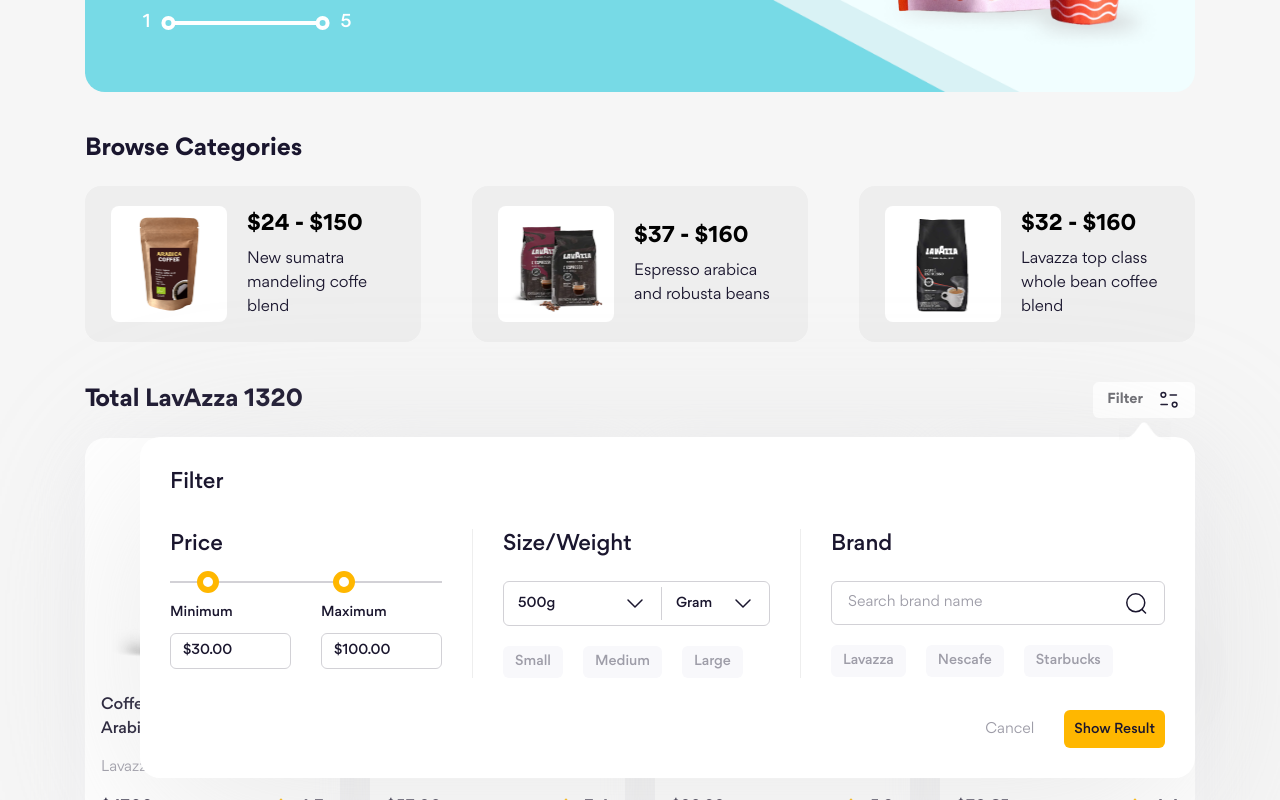
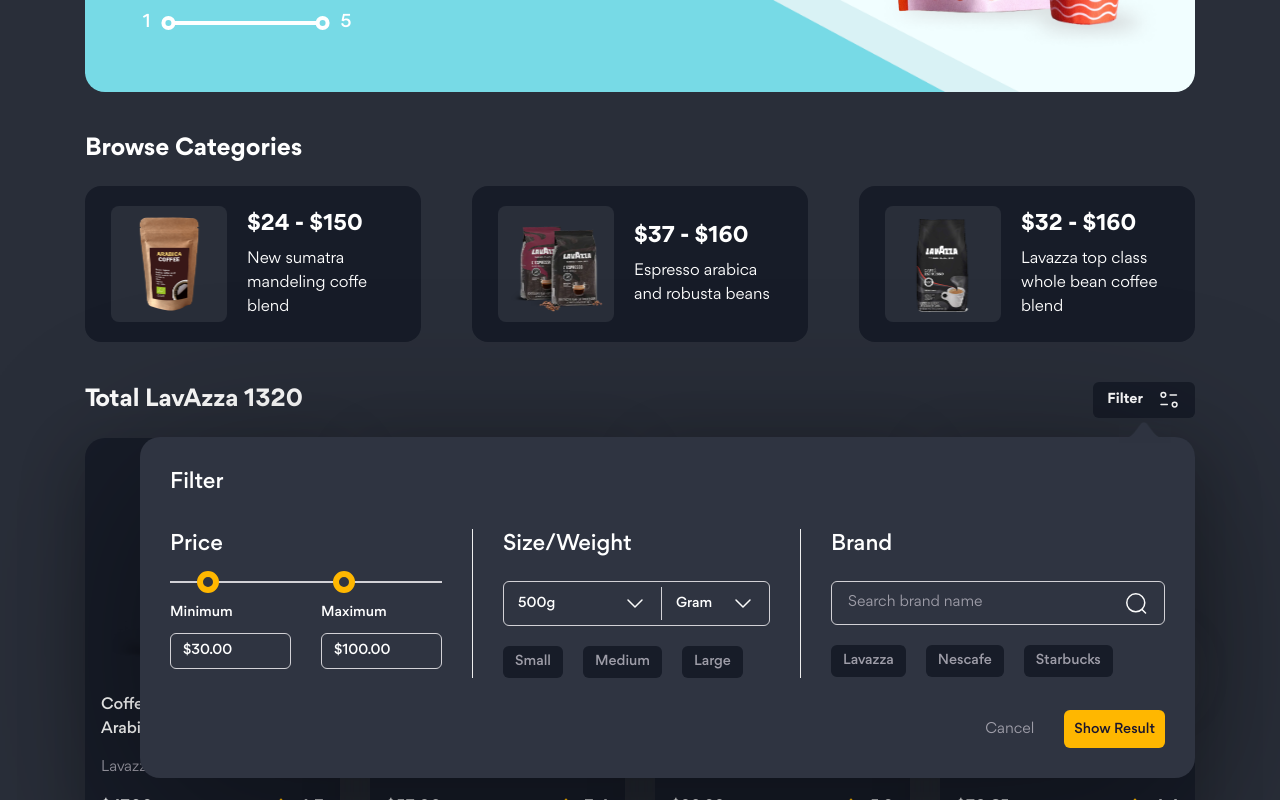
Before and after one commit to HoaiPhuongcoder/Project-08, a website: page index.html in a window 1280 px wide. Both pictures are taken after a click on the button "Filter". Shown: the part 435-1235 px from the top of the page. Drawn offline with Linux system fonts and the light colour scheme; no server answers.

Commit message:
Làm form filter sản phẩm #5

```diff
--- a/assets/js/scripts.js
+++ b/assets/js/scripts.js
@@ -152,7 +152,8 @@
     if (!target) {
       document.body.innerText = `Cần thêm toggle-target cho: ${button.outerHTML}`;
     }
-    button.onclick = () => {
+    button.onclick = (e) => {
+      e.preventDefault();
       if (!$(target)) {
         return (document.body.innerText = `Không tìm thấy phần tử "${target}"`);
       }
@@ -162,6 +163,14 @@
         $(target).classList.toggle("hide", !isHidden);
         $(target).classList.toggle("show", isHidden);
       });
+    };
+    document.onclick = function (e) {
+      if (!e.target.closest(target)) {
+        const isHidden = $(target).classList.contains("hide");
+        if (!isHidden) {
+          button.click();
+        }
+      }
     };
   });
 }
--- a/index.html
+++ b/index.html
@@ -1,5 +1,5 @@
 <!DOCTYPE html>
-<html lang="en" class="">
+<html lang="en" class="dark">
   <head>
     <meta charset="UTF-8" />
     <meta name="viewport" content="width=device-width, initial-scale=1.0" />
@@ -104,15 +104,15 @@
         <div class="home__row">
           <h2 class="home__heading">Total LavAzza 1320</h2>
           <div class="filter-wrap">
-            <button class="filter-btn">
+            <button class="filter-btn js-toggle" toggle-target="#home-filter">
               Filter
               <img src="./assets/icons/filter.svg" alt="" class="filter-btn__icon icon" />
             </button>
-            <div class="filter">
-              <img src="./assets/icons/arrow-up.png" alt="arrow-up" class="filter__arrow" />
+            <div id="home-filter" class="filter hide">
+              <img src="./assets/icons/arrow-up.png" alt="arrow-up" class="filter__arrow icon" />
               <h3 class="filter__heading">Filter</h3>
               <form action="" class="filter__form">
-                <div class="filter__row">
+                <div class="filter__row filter__content">
                   <!-- Filter Column 1 -->
                   <div class="filter__col">
                     <div class="filter__form-label">Price</div>
@@ -145,7 +145,7 @@
                           <img
                             src="./assets/icons/select-arrow.svg"
                             alt="arrow-down"
-                            class="filter__form-select-arrow"
+                            class="filter__form-select-arrow icon"
                           />
                         </div>
                         <div class="filter__form-select">
@@ -153,7 +153,7 @@
                           <img
                             src="./assets/icons/select-arrow.svg"
                             alt="arrow-down"
-                            class="filter__form-select-arrow"
+                            class="filter__form-select-arrow icon"
                           />
                         </div>
                       </div>
@@ -173,7 +173,7 @@
                     <div class="filter__form-group">
                       <div class="filter__form-text-input">
                         <input type="text" name="" id="" placeholder="Search brand name" class="filter__form-input" />
-                        <img src="./assets/icons/search.svg" alt="search" class="filter__form-input-icon" />
+                        <img src="./assets/icons/search.svg" alt="search" class="filter__form-input-icon icon" />
                       </div>
                     </div>
                     <div class="filter__form-group">
@@ -186,8 +186,10 @@
                   </div>
                 </div>
                 <div class="filter__row filter__footer">
-                  <button class="btn btn--text filter__cancel">Cancel</button>
-                  <button class="btn btn--primary filter__submit">Show Result</button>
+                  <button class="btn btn--text filter__cancel js-toggle" toggle-target="#home-filter">Cancel</button>
+                  <button class="btn btn--primary filter__submit js-toggle" toggle-target="#home-filter">
+                    Show Result
+                  </button>
                 </div>
               </form>
             </div>
--- a/scss/base/_base.scss
+++ b/scss/base/_base.scss
@@ -38,6 +38,9 @@
   padding: 0;
   cursor: pointer;
 }
+input {
+  background: transparent;
+}
 .icon {
   filter: var(--icon-color);
 }
--- a/scss/components/_button.scss
+++ b/scss/components/_button.scss
@@ -49,6 +49,7 @@
   }
   &--primary {
     background: #ffb700;
+    color: #1a162e;
   }
   &--outline {
     background: transparent;
--- a/scss/components/_filter-form.scss
+++ b/scss/components/_filter-form.scss
@@ -1,3 +1,4 @@
+@use "../abstracts";
 .filter-wrap {
   position: relative;
   z-index: 1;
@@ -10,11 +11,27 @@
   border-radius: 20px;
   background: var(--filter-form-bg);
   filter: drop-shadow(0px 40px 90px var(--filter-form-shadow));
+  transition: opacity, visibility;
+  transition-duration: 0.2s;
+  @include abstracts.screen(xl) {
+    height: calc(100vh - 80px);
+    overflow-y: auto;
+    padding-bottom: 0;
+    overscroll-behavior: contain;
+  }
+  @include abstracts.screen(sm) {
+    width: 85vw;
+  }
+  &.hide {
+    opacity: 0;
+    visibility: hidden;
+  }
   &__arrow {
     position: absolute;
     top: -16px;
     right: 24px;
     height: 22px;
+    filter: var(--filter-form-arrow);
   }
   &__heading {
     font-size: 2.2rem;
@@ -59,7 +76,7 @@
         height: 22px;
         border-radius: 50%;
         border: 6px solid #ffb700;
-        background: #fff;
+        background: var(--filter-form-bg);
       }
       &::before {
         left: var(--min-value);
@@ -84,6 +101,9 @@
         width: 121px;
         height: 36px;
         padding: 0 12px;
+      }
+      @include abstracts.screen(sm) {
+        width: 100%;
       }
     }
     &-text-input--small &-input {
@@ -152,16 +172,30 @@
     width: 1px;
     margin: 0 30px;
     background: #eee;
+    @include abstracts.screen(xl) {
+      width: 100%;
+      height: 1px;
+      margin: 30px 0;
+    }
   }
   &__footer {
     display: flex;
     justify-content: flex-end;
     margin-top: 32px;
+    @include abstracts.screen(xl) {
+      position: sticky;
+      bottom: 0;
+      background: var(--filter-form-bg);
+      padding-bottom: 16px;
+    }
   }
   &__cancel,
   &__submit {
     height: 38px;
     padding: 0 10px;
+    @include abstracts.screen(sm) {
+      flex: 1;
+    }
   }
   &__cancel {
     font-size: 1.5rem;
@@ -169,4 +203,9 @@
   &__submit {
     font-size: 1.4rem;
   }
+  &__content {
+    @include abstracts.screen(xl) {
+      flex-direction: column;
+    }
+  }
 }
--- a/scss/theme/_dark.scss
+++ b/scss/theme/_dark.scss
@@ -31,6 +31,11 @@
   // Product card
   --product-card-bg: #171c28;
   --product-card-shadow: rgba(0, 0, 0, 0.2);
+  // Filter form
+  --filter-form-bg: var(--dropdown-bg-color);
+  --filter-form-shadow: rgba(0, 0, 0, 0.4);
+  --filter-form-tag-bg: #171c28;
+  --filter-form-arrow: var(--dropdown-arrow-color);
   @include abstracts.screen(lg) {
     --header-shadow-color: rgba(0, 0, 0, 0.2);
   }
```
Also changed, not shown: assets/css/main.css, 1 other file.
